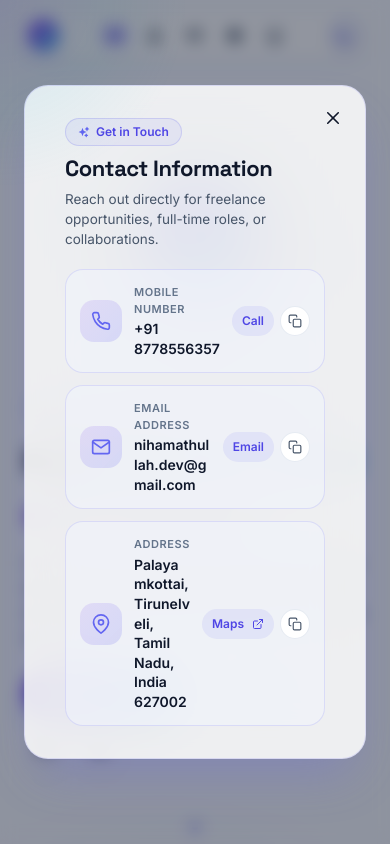
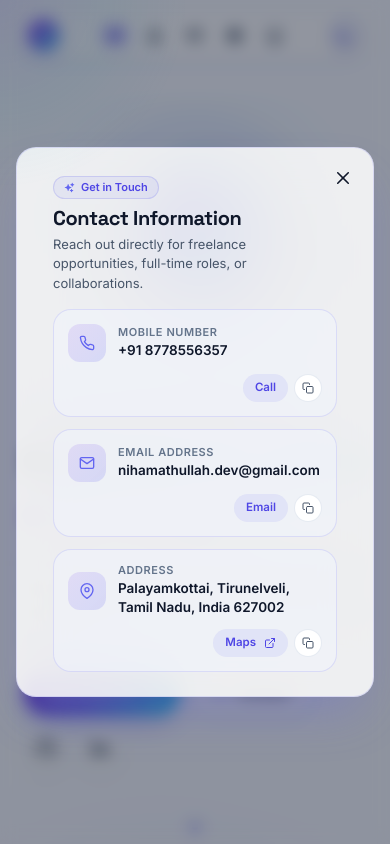
Before and after one commit to AbuSparky/portfolioabu, a React (Vite) app: page / in a window 390 px wide. Both pictures are taken after a click on the button "Contact". Shown: the top 844 px of the page. Built offline with nearby package versions, Linux system fonts and the light colour scheme.

Commit message:
fix(contact-modal): prevent vertical character wrapping on Android mobile devices

```diff
--- a/src/Components/ContactModal.jsx
+++ b/src/Components/ContactModal.jsx
@@ -20,14 +20,15 @@ import {
 import { FiCheck, FiCopy, FiExternalLink, FiMail, FiMapPin, FiPhone } from "react-icons/fi";
 import { HiSparkles } from "react-icons/hi2";
 
-const ContactRow = ({ icon, label, value, href, actionLabel }) => {
+const ContactRow = ({ icon, label, value, href, actionLabel, isPhone = false, isEmail = false }) => {
   const { hasCopied, onCopy } = useClipboard(value);
 
   return (
     <Flex
-      align={{ base: "flex-start", sm: "center" }}
+      flexDir={{ base: "column", md: "row" }}
+      align={{ base: "stretch", md: "center" }}
       justify="space-between"
-      p={{ base: 3, sm: 3.5 }}
+      p={{ base: 3, sm: 3.5, md: 4 }}
       borderRadius="18px"
       bg="brand.sectionBg"
       border="1px solid"
@@ -38,51 +39,58 @@ const ContactRow = ({ icon, label, value, href, actionLabel }) => {
         transform: "translateY(-1px)",
         boxShadow: "0 8px 20px -6px rgba(99, 102, 241, 0.15)",
       }}
-      gap={3}
-      flexDir={{ base: "column", sm: "row" }}
+      gap={{ base: 2.5, md: 3 }}
       w="100%"
     >
-      <Flex align="center" gap={3} flex="1" minW={0}>
+      {/* Icon + Information Block */}
+      <Flex align="center" gap={{ base: 2.5, sm: 3 }} flex="1" minW={0}>
         <Flex
-          w={{ base: "38px", sm: "42px" }}
-          h={{ base: "38px", sm: "42px" }}
-          borderRadius="14px"
+          w={{ base: "38px", md: "42px" }}
+          h={{ base: "38px", md: "42px" }}
+          borderRadius="12px"
           align="center"
           justify="center"
           bg="linear-gradient(135deg, rgba(124, 58, 237, 0.12) 0%, rgba(99, 102, 241, 0.18) 100%)"
           color="#6366F1"
           flexShrink={0}
         >
-          <Icon as={icon} boxSize={5} />
+          <Icon as={icon} boxSize={{ base: 4, md: 5 }} />
         </Flex>
-        <Box minW={0} flex="1">
+
+        <Box flex="1" minW={0}>
           <Text
-            fontSize="11px"
+            fontSize={{ base: "10px", sm: "11px" }}
             fontWeight="600"
             color="brand.textMuted"
             textTransform="uppercase"
             letterSpacing="0.05em"
+            lineHeight={1.2}
           >
             {label}
           </Text>
+
           <Text
-            fontSize={{ base: "13px", sm: "14px" }}
+            fontSize={{ base: "12.5px", sm: "13.5px", md: "14px" }}
             fontWeight="600"
             color="brand.textPrimary"
-            wordBreak="break-word"
+            mt={0.5}
             lineHeight={1.4}
-            mt={0.5}
+            whiteSpace={isPhone ? "nowrap" : "normal"}
+            wordBreak={isEmail ? "break-all" : "normal"}
+            overflowWrap={isPhone ? "normal" : "break-word"}
           >
             {value}
           </Text>
         </Box>
       </Flex>
 
+      {/* Action Buttons: on mobile align to right below text, on desktop align alongside */}
       <Flex
         align="center"
+        justify={{ base: "flex-end", md: "flex-end" }}
         gap={1.5}
-        alignSelf={{ base: "flex-end", sm: "center" }}
         flexShrink={0}
+        pt={{ base: 0.5, md: 0 }}
       >
         {href && (
           <Button
@@ -90,12 +98,12 @@ const ContactRow = ({ icon, label, value, href, actionLabel }) => {
             href={href}
             isExternal={href.startsWith("http")}
             size="xs"
-            h="30px"
-            px={2.5}
+            h={{ base: "28px", md: "30px" }}
+            px={{ base: 3, md: 3.5 }}
             borderRadius="full"
             bg="rgba(99, 102, 241, 0.1)"
             color="#4F46E5"
-            fontSize="12px"
+            fontSize={{ base: "11.5px", md: "12px" }}
             fontWeight="600"
             _hover={{
               textDecoration: "none",
@@ -113,18 +121,18 @@ const ContactRow = ({ icon, label, value, href, actionLabel }) => {
         )}
 
         <Tooltip
-          label={hasCopied ? "Copied!" : "Copy to clipboard"}
+          label={hasCopied ? "Copied!" : "Copy"}
           placement="top"
           closeOnClick={false}
           hasArrow
         >
           <IconButton
             size="xs"
-            h="30px"
-            w="30px"
+            h={{ base: "28px", md: "30px" }}
+            w={{ base: "28px", md: "30px" }}
             borderRadius="full"
             aria-label={`Copy ${label}`}
-            icon={<Icon as={hasCopied ? FiCheck : FiCopy} boxSize={3.5} />}
+            icon={<Icon as={hasCopied ? FiCheck : FiCopy} boxSize={3} />}
             color={hasCopied ? "green.500" : "brand.textSecondary"}
             bg="brand.surface"
             border="1px solid"
@@ -148,44 +156,45 @@ const ContactModal = ({ isOpen, onClose }) => {
       onClose={onClose}
       isCentered
       motionPreset="slideInBottom"
-      size={{ base: "xs", sm: "md", md: "lg" }}
     >
       <ModalOverlay
         bg="rgba(15, 23, 42, 0.45)"
         backdropFilter="blur(8px)"
       />
       <ModalContent
-        borderRadius={{ base: "20px", sm: "24px" }}
+        borderRadius={{ base: "20px", md: "24px" }}
         bg="brand.cardBg"
         backdropFilter="blur(24px)"
         border="1px solid"
         borderColor="brand.cardBorder"
         boxShadow="0 25px 50px -12px rgba(99, 102, 241, 0.28)"
-        mx={{ base: 3, sm: 6 }}
+        mx={{ base: 3, sm: 4, md: "auto" }}
+        maxW={{ base: "calc(100vw - 24px)", sm: "460px", md: "520px" }}
         overflow="hidden"
-        p={{ base: 2, sm: 4 }}
+        p={{ base: 2, sm: 3, md: 4 }}
       >
         <ModalHeader pb={1} pr={10}>
-          <Flex align="center" gap={2} mb={1.5}>
+          <Flex align="center" gap={2} mb={1}>
             <Badge
               display="inline-flex"
               alignItems="center"
               gap={1.5}
-              px={3}
-              py={1}
+              px={2.5}
+              py={0.5}
               borderRadius="full"
               bg="rgba(99, 102, 241, 0.08)"
               border="1px solid rgba(99, 102, 241, 0.2)"
               color="#4F46E5"
-              fontSize="12px"
+              fontSize="11px"
               fontWeight="600"
               textTransform="none"
             >
               <Icon as={HiSparkles} color="#6366F1" /> Get in Touch
             </Badge>
           </Flex>
+
           <Text
-            fontSize={{ base: "19px", sm: "22px", md: "24px" }}
+            fontSize={{ base: "18px", sm: "20px", md: "22px" }}
             fontWeight="800"
             fontFamily="'Space Grotesk', sans-serif"
             color="brand.textPrimary"
@@ -193,23 +202,25 @@ const ContactModal = ({ isOpen, onClose }) => {
           >
             Contact Information
           </Text>
+
           <Text
-            fontSize={{ base: "12.5px", sm: "13.5px" }}
+            fontSize={{ base: "12px", sm: "13px" }}
             color="brand.textSecondary"
             fontWeight="400"
-            mt={1}
+            mt={0.5}
           >
             Reach out directly for freelance opportunities, full-time roles, or collaborations.
           </Text>
         </ModalHeader>
+
         <ModalCloseButton
-          top={4}
-          right={4}
+          top={3.5}
+          right={3.5}
           borderRadius="full"
           _hover={{ bg: "rgba(99, 102, 241, 0.1)" }}
         />
 
-        <ModalBody py={{ base: 3, sm: 4 }}>
+        <ModalBody py={{ base: 2.5, sm: 3, md: 4 }}>
           <Flex flexDir="column" gap={{ base: 2.5, sm: 3 }}>
             {/* Phone Number */}
             <ContactRow
@@ -218,6 +229,7 @@ const ContactModal = ({ isOpen, onClose }) => {
               value="+91 8778556357"
               href="tel:+918778556357"
               actionLabel="Call"
+              isPhone={true}
             />
 
             {/* Email Address */}
@@ -227,6 +239,7 @@ const ContactModal = ({ isOpen, onClose }) => {
               value="nihamathullah.dev@gmail.com"
               href="mailto:nihamathullah.dev@gmail.com"
               actionLabel="Email"
+              isEmail={true}
             />
 
             {/* Physical Address */}
```
